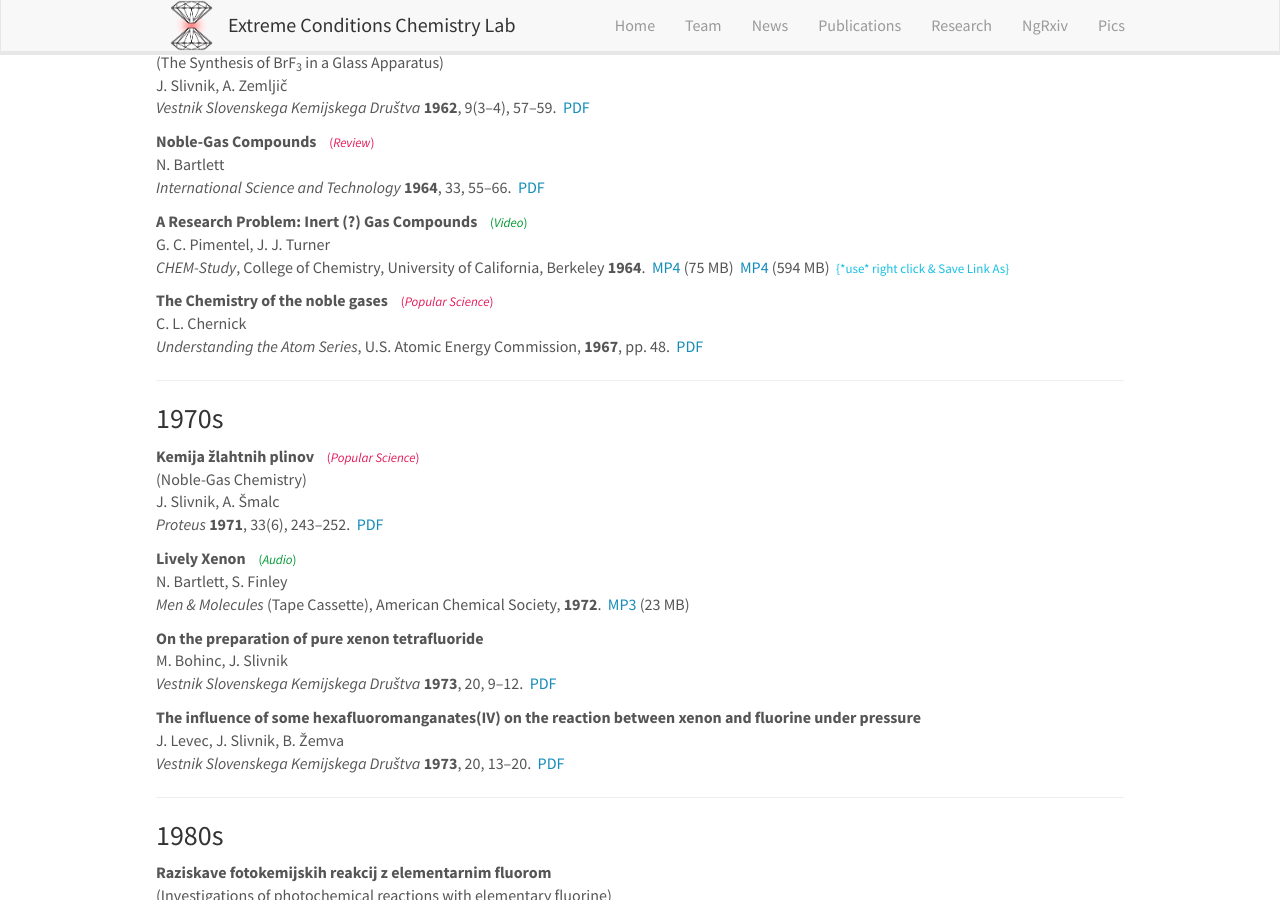
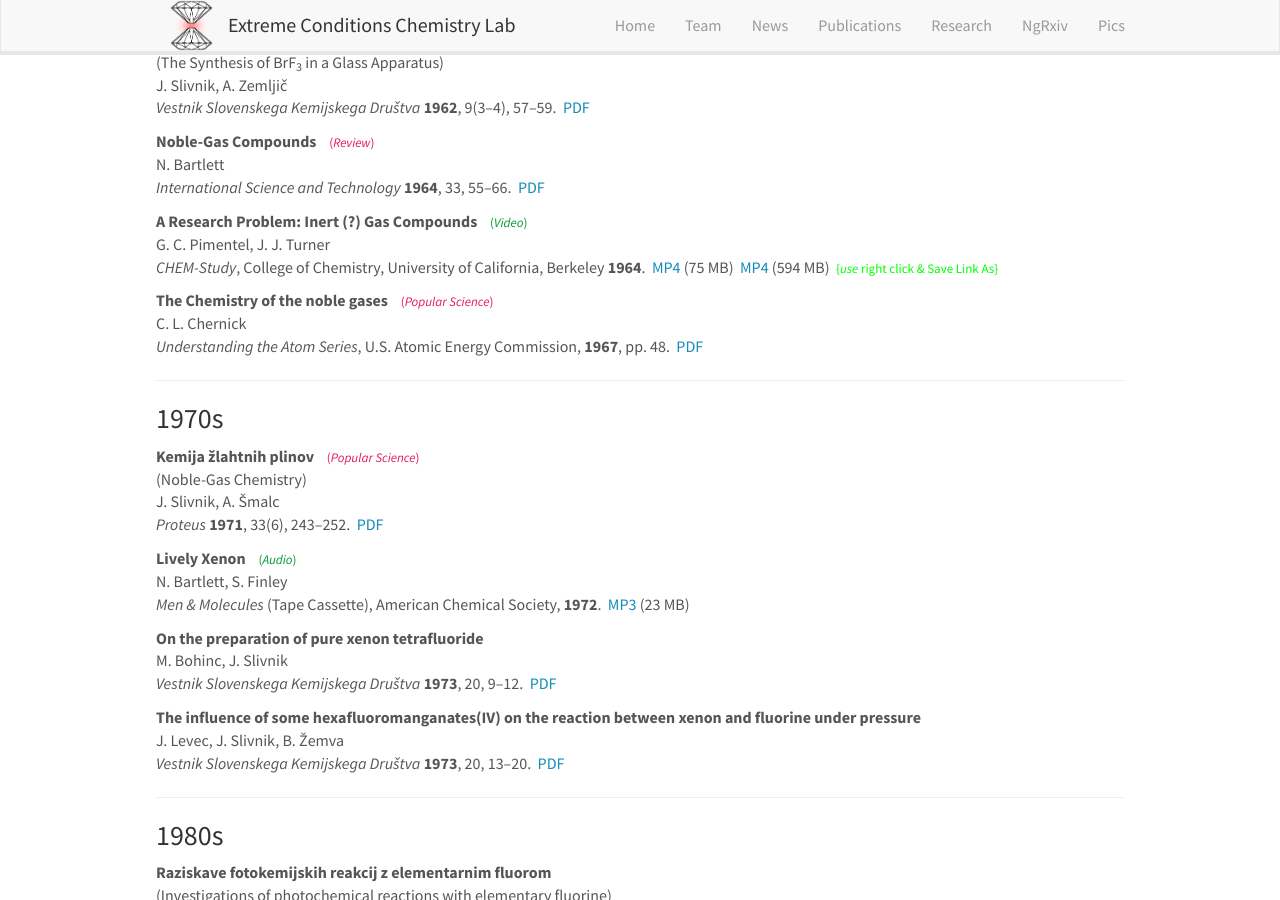
Before and after one commit to eccl-jsi/eccl-jsi.github.io, a Jekyll site: the page built from _pages/ngrxiv.md, in a window 1280 px wide and 900 px high, scrolled down 366 px. Built offline with Jekyll 4.4.1, drawn with Linux system fonts in a browser that asks for light colours; nearby versions of some CDN libraries.

Commit message:
Update ngrxiv.md

```diff
--- a/_pages/ngrxiv.md
+++ b/_pages/ngrxiv.md
@@ -32,7 +32,7 @@ This small archive is our ongoing effort to provide the access to some of these
 
 **A Research Problem: Inert (?) Gas Compounds**   &nbsp;&nbsp;&nbsp;<font color="#009933" size="-1">(<i>Video</i>)</font>
 <br>G. C. Pimentel, J. J. Turner
-<br>*CHEM-Study*, College of Chemistry, University of California, Berkeley **1964**. &nbsp;[MP4]({{ site.baseurl }}https://archive.org/download/research_problem_inert_gas_compounds/research_problem_inert_gas_compounds_512kb.mp4) (75 MB) &nbsp;[MP4]({{ site.baseurl }}https://archive.org/download/research_problem_inert_gas_compounds/research_problem_inert_gas_compounds.mp4) (594 MB) &nbsp;<font color="#19bfe4" size="-1">&#123;*use* right click & Save Link As&#125;</font>
+<br>*CHEM-Study*, College of Chemistry, University of California, Berkeley **1964**. &nbsp;[MP4]({{ site.baseurl }}https://archive.org/download/research_problem_inert_gas_compounds/research_problem_inert_gas_compounds_512kb.mp4) (75 MB) &nbsp;[MP4]({{ site.baseurl }}https://archive.org/download/research_problem_inert_gas_compounds/research_problem_inert_gas_compounds.mp4) (594 MB) &nbsp;<font color="#00ff00" size="-1">&#123;<i>use</i> right click & Save Link As&#125;</font>
 
 **The Chemistry of the noble gases**   &nbsp;&nbsp;&nbsp;<font color="#e41959" size="-1">(<i>Popular Science</i>)</font>
 <br>C. L. Chernick
```
